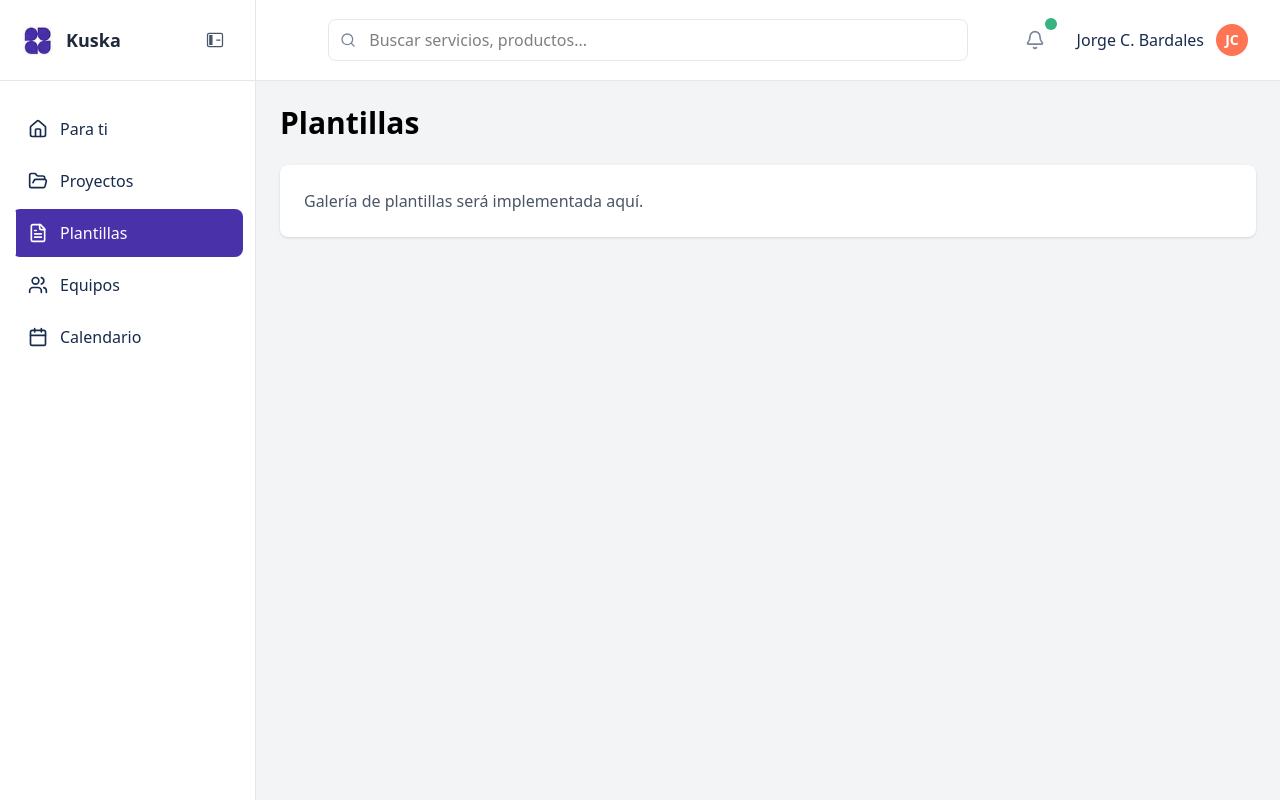
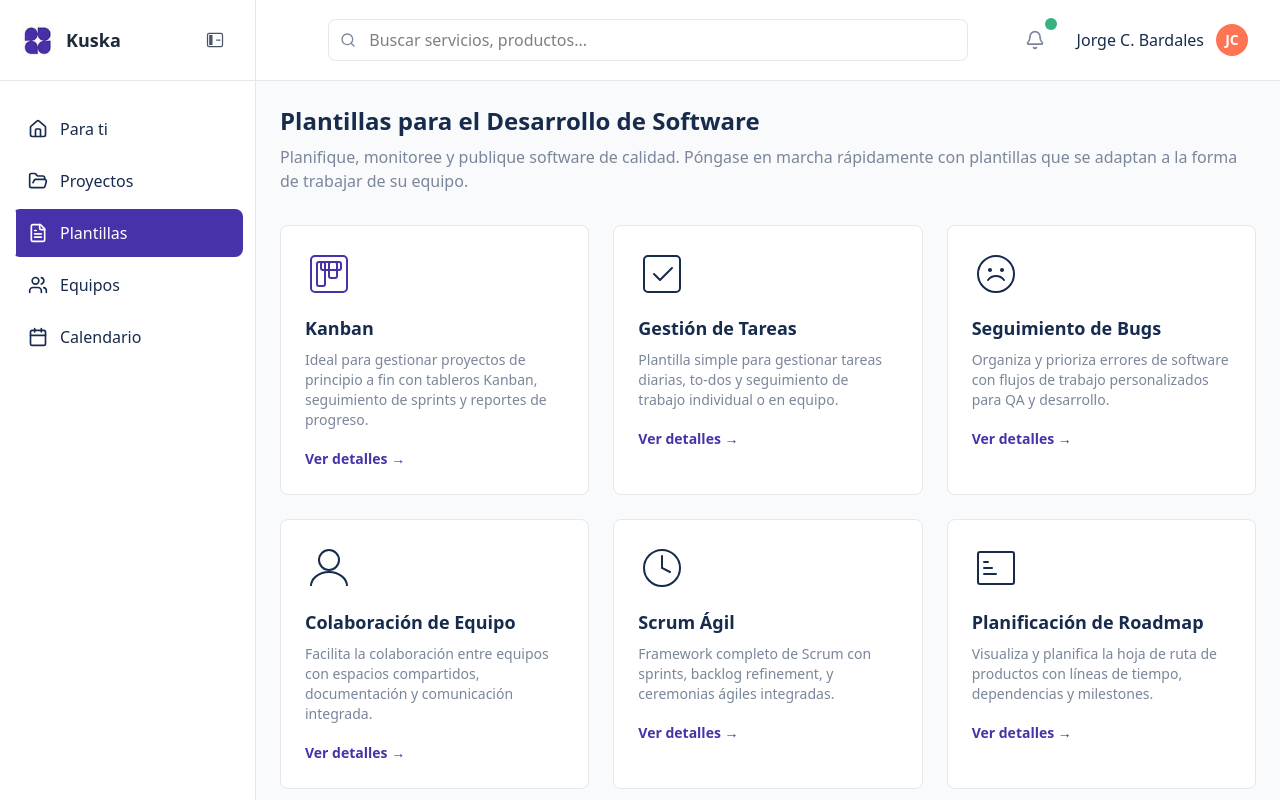
Before and after one commit to Shurked/Frontend-Fullstack, a React (Vite) app: page /dashboard/templates in a window 1280 px wide. Built offline with nearby package versions, Linux system fonts and the light colour scheme.

Commit message:
Add Templates

```diff
--- a/src/features/dashboard/modules/foryou/ForYou.tsx
+++ b/src/features/dashboard/modules/foryou/ForYou.tsx
@@ -131,12 +131,12 @@ const ForYou: React.FC = () => {
         <div className="px-6 py-6">
           {/* Comentado por ahora - puedes descomentar cuando quieras usarlos */}
 
-          {/* <UserHeader
+          <UserHeader
             user={mockData.user}
             currentTime={currentTime}
             unreadNotifications={unreadNotifications}
           />
-          <StatsGrid stats={mockData.stats} /> */}
+          <StatsGrid stats={mockData.stats} />
 
 
           <RecentProjects
@@ -171,8 +171,8 @@ const ForYou: React.FC = () => {
         notifications={notifications}
         onTaskToggle={handleTaskToggle}
         onMarkRead={handleMarkRead}
-      /> */}
-
+      />
+      */}
     </div>
   );
 };
--- a/src/features/dashboard/modules/templates/Templates.tsx
+++ b/src/features/dashboard/modules/templates/Templates.tsx
@@ -1,13 +1,136 @@
-import React from 'react';
+import React, { useState } from 'react';
+import TemplateDetailsModal from './components/TemplateDetailsModal';
+
+interface Template {
+  id: string;
+  title: string;
+  description: string;
+  icon: React.ReactNode;
+  color: string;
+}
+
+const templates: Template[] = [
+  {
+    id: '1',
+    title: 'Kanban',
+    description: 'Ideal para gestionar proyectos de principio a fin con tableros Kanban, seguimiento de sprints y reportes de progreso.',
+    icon: (
+      <svg className="w-12 h-12" viewBox="0 0 48 48" fill="none">
+        <path d="M38 6H10C7.79086 6 6 7.79086 6 10V38C6 40.2091 7.79086 42 10 42H38C40.2091 42 42 40.2091 42 38V10C42 7.79086 40.2091 6 38 6Z" stroke="currentColor" strokeWidth="2"/>
+        <rect x="12" y="12" width="8" height="24" rx="2" stroke="currentColor" strokeWidth="2"/>
+        <rect x="24" y="12" width="8" height="16" rx="2" stroke="currentColor" strokeWidth="2"/>
+        <rect x="36" y="12" width="8" height="20" rx="2" transform="rotate(90 36 12)" stroke="currentColor" strokeWidth="2"/>
+      </svg>
+    ),
+    color: 'text-[#4931A9]'
+  },
+  {
+    id: '2',
+    title: 'Gestión de Tareas',
+    description: 'Plantilla simple para gestionar tareas diarias, to-dos y seguimiento de trabajo individual o en equipo.',
+    icon: (
+      <svg className="w-12 h-12" viewBox="0 0 48 48" fill="none">
+        <path d="M6 10C6 7.79086 7.79086 6 10 6H38C40.2091 6 42 7.79086 42 10V38C42 40.2091 40.2091 42 38 42H10C7.79086 42 6 40.2091 6 38V10Z" stroke="currentColor" strokeWidth="2"/>
+        <path d="M16 24L22 30L34 18" stroke="currentColor" strokeWidth="2" strokeLinecap="round" strokeLinejoin="round"/>
+      </svg>
+    ),
+    color: 'text-[#172B4D]'
+  },
+  {
+    id: '3',
+    title: 'Seguimiento de Bugs',
+    description: 'Organiza y prioriza errores de software con flujos de trabajo personalizados para QA y desarrollo.',
+    icon: (
+      <svg className="w-12 h-12" viewBox="0 0 48 48" fill="none">
+        <path d="M24 42C33.9411 42 42 33.9411 42 24C42 14.0589 33.9411 6 24 6C14.0589 6 6 14.0589 6 24C6 33.9411 14.0589 42 24 42Z" stroke="currentColor" strokeWidth="2"/>
+        <path d="M18 22C19.1046 22 20 21.1046 20 20C20 18.8954 19.1046 18 18 18C16.8954 18 16 18.8954 16 20C16 21.1046 16.8954 22 18 22Z" fill="currentColor"/>
+        <path d="M30 22C31.1046 22 32 21.1046 32 20C32 18.8954 31.1046 18 30 18C28.8954 18 28 18.8954 28 20C28 21.1046 28.8954 22 30 22Z" fill="currentColor"/>
+        <path d="M16 30C16 30 19 26 24 26C29 26 32 30 32 30" stroke="currentColor" strokeWidth="2" strokeLinecap="round"/>
+      </svg>
+    ),
+    color: 'text-[#172B4D]'
+  },
+  {
+    id: '4',
+    title: 'Colaboración de Equipo',
+    description: 'Facilita la colaboración entre equipos con espacios compartidos, documentación y comunicación integrada.',
+    icon: (
+      <svg className="w-12 h-12" viewBox="0 0 48 48" fill="none">
+        <circle cx="24" cy="16" r="10" stroke="currentColor" strokeWidth="2"/>
+        <path d="M6 42C6 34.268 14.268 28 24 28C33.732 28 42 34.268 42 42" stroke="currentColor" strokeWidth="2"/>
+      </svg>
+    ),
+    color: 'text-[#172B4D]'
+  },
+  {
+    id: '5',
+    title: 'Scrum Ágil',
+    description: 'Framework completo de Scrum con sprints, backlog refinement, y ceremonias ágiles integradas.',
+    icon: (
+      <svg className="w-12 h-12" viewBox="0 0 48 48" fill="none">
+        <path d="M24 42C33.9411 42 42 33.9411 42 24C42 14.0589 33.9411 6 24 6C14.0589 6 6 14.0589 6 24C6 33.9411 14.0589 42 24 42Z" stroke="currentColor" strokeWidth="2"/>
+        <path d="M24 12V24L32 28" stroke="currentColor" strokeWidth="2" strokeLinecap="round"/>
+      </svg>
+    ),
+    color: 'text-[#172B4D]'
+  },
+  {
+    id: '6',
+    title: 'Planificación de Roadmap',
+    description: 'Visualiza y planifica la hoja de ruta de productos con líneas de tiempo, dependencias y milestones.',
+    icon: (
+      <svg className="w-12 h-12" viewBox="0 0 48 48" fill="none">
+        <rect x="6" y="8" width="36" height="32" rx="2" stroke="currentColor" strokeWidth="2"/>
+        <path d="M12 18H16M12 24H20M12 30H24" stroke="currentColor" strokeWidth="2" strokeLinecap="round"/>
+      </svg>
+    ),
+    color: 'text-[#172B4D]'
+  }
+];
 
 const Templates: React.FC = () => {
+  const [selectedTemplate, setSelectedTemplate] = useState<Template | null>(null);
+
   return (
-    <div className="p-6">
-      <h1 className="text-3xl font-bold mb-6">Plantillas</h1>
-      <div className="bg-white rounded-lg shadow p-6">
-        <p className="text-gray-600">Galería de plantillas será implementada aquí.</p>
-        {/* Templates gallery and management will be implemented here */}
+    <div className="p-6 bg-gray-50 min-h-screen">
+      {/* Header */}
+      <div className="mb-8">
+        <h1 className="text-2xl font-bold text-[#172B4D] mb-2">Plantillas para el Desarrollo de Software</h1>
+        <p className="text-[#7A869A]">Planifique, monitoree y publique software de calidad. Póngase en marcha rápidamente con plantillas que se adaptan a la forma de trabajar de su equipo.</p>
       </div>
+
+      {/* Templates Grid */}
+      <div className="grid grid-cols-1 md:grid-cols-2 lg:grid-cols-3 gap-6">
+        {templates.map((template) => (
+          <div
+            key={template.id}
+            className="bg-white rounded-lg border border-gray-200 p-6 hover:shadow-lg transition-shadow duration-200"
+          >
+            <div className={`${template.color} mb-4`}>
+              {template.icon}
+            </div>
+            <h3 className="text-lg font-semibold text-[#172B4D] mb-2">
+              {template.title}
+            </h3>
+            <p className="text-[#7A869A] text-sm mb-4">
+              {template.description}
+            </p>
+            <button
+              onClick={() => setSelectedTemplate(template)}
+              className="text-[#4931A9] text-sm font-semibold hover:text-[#37278c] transition-colors"
+            >
+              Ver detalles →
+            </button>
+          </div>
+        ))}
+      </div>
+
+      {/* Template Details Modal */}
+      <TemplateDetailsModal
+        isOpen={!!selectedTemplate}
+        onClose={() => setSelectedTemplate(null)}
+        template={selectedTemplate as Template}
+      />
     </div>
   );
 };
--- /dev/null
+++ b/src/features/dashboard/modules/templates/components/TemplateDetailsModal.tsx
@@ -0,0 +1,124 @@
+import React from 'react';
+import { X, Check } from 'lucide-react';
+
+interface TemplateFeature {
+  id: string;
+  text: string;
+}
+
+interface TemplateDetailsModalProps {
+  isOpen: boolean;
+  onClose: () => void;
+  template: {
+    id: string;
+    title: string;
+    description: string;
+    icon: React.ReactNode;
+    color: string;
+    features?: TemplateFeature[];
+    idealFor?: string[];
+  };
+}
+
+const TemplateDetailsModal: React.FC<TemplateDetailsModalProps> = ({
+  isOpen,
+  onClose,
+  template
+}) => {
+  if (!isOpen) return null;
+
+  const defaultFeatures: TemplateFeature[] = [
+    { id: '1', text: 'Columnas personalizadas' },
+    { id: '2', text: 'Drag & drop' },
+    { id: '3', text: 'Límites WIP' },
+    { id: '4', text: 'Visualización de flujo' },
+  ];
+
+  const defaultIdealFor = [
+    'Equipos de desarrollo',
+    'Gestión visual',
+    'Metodologías Lean'
+  ];
+
+  const features = template.features || defaultFeatures;
+  const idealFor = template.idealFor || defaultIdealFor;
+
+  return (
+    <div className="fixed inset-0 bg-black bg-opacity-50 flex items-center justify-center z-50">
+      <div className="bg-white rounded-lg w-full max-w-2xl mx-4">
+        {/* Header */}
+        <div className="flex items-center justify-between p-6 border-b border-gray-200">
+          <div className="flex items-center gap-4">
+            <div className={`${template.color}`}>
+              {template.icon}
+            </div>
+            <h2 className="text-2xl font-bold text-[#172B4D]">{template.title}</h2>
+          </div>
+          <button
+            onClick={onClose}
+            className="text-gray-400 hover:text-gray-600 transition-colors"
+          >
+            <X size={24} />
+          </button>
+        </div>
+
+        {/* Content */}
+        <div className="p-6">
+          {/* Description */}
+          <div className="mb-8">
+            <h3 className="text-lg font-semibold text-[#172B4D] mb-2">Descripción</h3>
+            <p className="text-[#7A869A]">{template.description}</p>
+          </div>
+
+          {/* Features */}
+          <div className="mb-8">
+            <h3 className="text-lg font-semibold text-[#172B4D] mb-4">Características incluidas</h3>
+            <div className="grid grid-cols-1 md:grid-cols-2 gap-4">
+              {features.map(feature => (
+                <div
+                  key={feature.id}
+                  className="flex items-center gap-2 text-[#7A869A]"
+                >
+                  <div className="w-5 h-5 rounded-full bg-[#4931a9d7] bg-opacity-10 flex items-center justify-center">
+                    <Check size={14} className="text-[#ffffff]" />
+                  </div>
+                  {feature.text}
+                </div>
+              ))}
+            </div>
+          </div>
+
+          {/* Ideal for */}
+          <div className="mb-8">
+            <h3 className="text-lg font-semibold text-[#172B4D] mb-4">Ideal para</h3>
+            <div className="flex flex-wrap gap-2">
+              {idealFor.map((item, index) => (
+                <span
+                  key={index}
+                  className="px-3 py-1 bg-[#4931a9be] bg-opacity-10 text-[#ffffff] rounded-full text-sm"
+                >
+                  {item}
+                </span>
+              ))}
+            </div>
+          </div>
+        </div>
+
+        {/* Footer */}
+        <div className="flex justify-end gap-4 p-6 border-t border-gray-200">
+          <button
+            onClick={onClose}
+            className="px-6 py-2 border border-gray-300 rounded-lg text-[#7A869A] hover:bg-gray-50 transition-colors"
+          >
+            Cancelar
+          </button>
+          <button className="px-6 py-2 bg-[#4931A9] text-white rounded-lg hover:bg-[#37278c] transition-colors">
+            Usar plantilla
+          </button>
+        </div>
+      </div>
+    </div>
+  );
+};
+
+export default TemplateDetailsModal;
```
